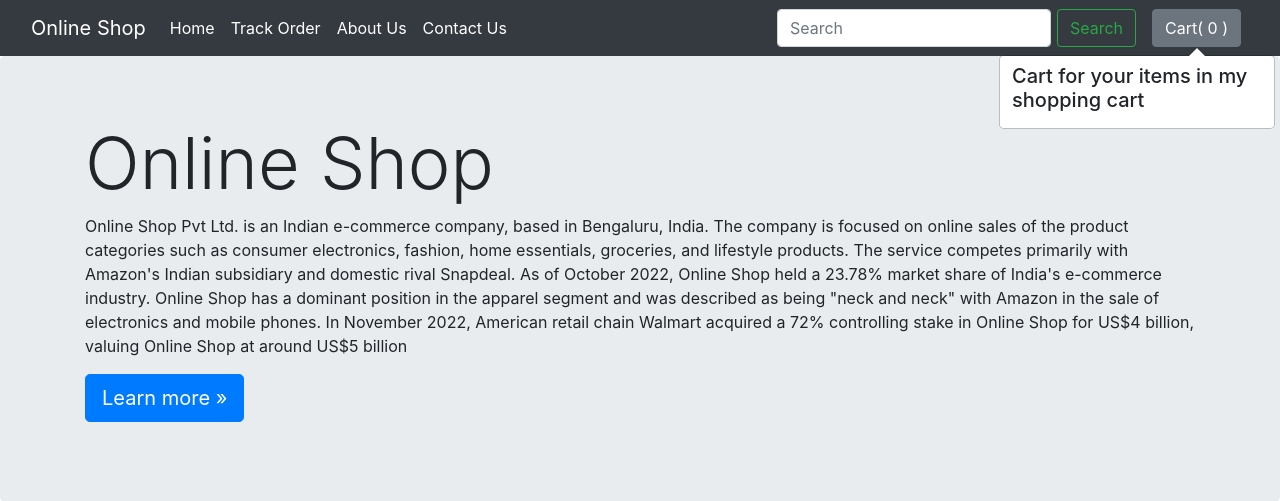
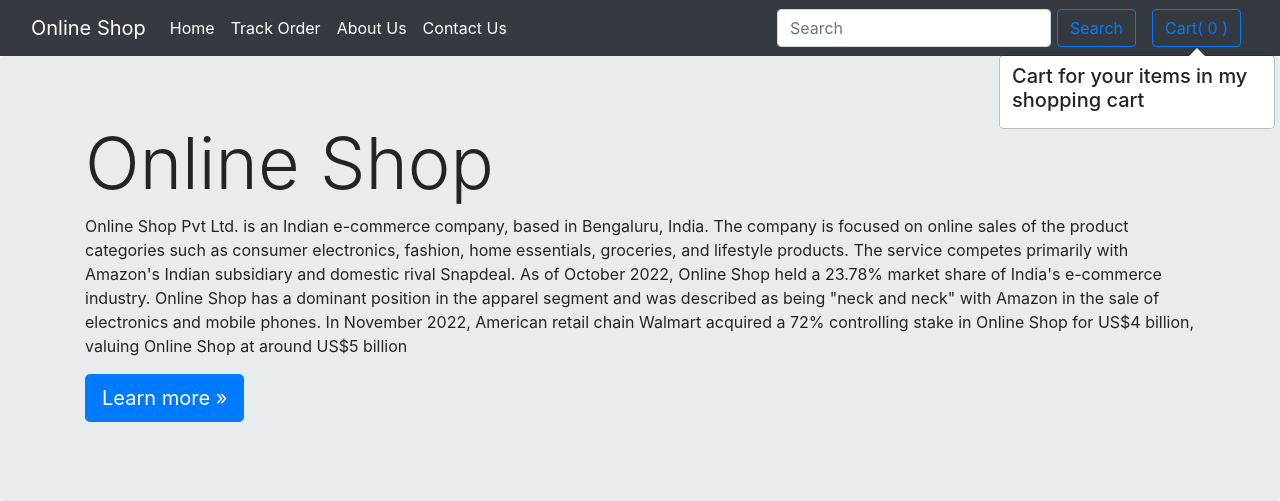
Before and after one commit to SumanKumarBhartiya/Online-Shop, a Django app: page /about/ in a window 1280 px wide. Shown: the top 501 px of the page. Run offline with Django 3.2, Linux system fonts and the light colour scheme; some libraries are stand-ins or nearby versions.

Commit message:
added bootstrap class for search and cart buttons

```diff
--- a/Shop/templates/shop/base.html
+++ b/Shop/templates/shop/base.html
@@ -43,11 +43,12 @@
                 <form class="d-flex navbar-nav me-auto  mb-2 mb-lg-0 mx-2" role="search" action="/search">
                     <input class="form-control me-2" type="search" placeholder="Search" aria-label="/search"
                         name="search">
-                    <button style="margin-left: 6px; " class="btn btn-outline-success" type="submit">Search</button>
+                    <button style="margin-left: 6px; " class="btn btn-outline-primary" type="submit">Search</button>
                 </form>
                 <span class="cartpopover">
-                    <button type="button" class="btn btn-secondary mx-2 cartpop" id="popcart" data-container="body"
-                        data-toggle="popover" data-placement="bottom" data-html="true" data-content="cart popover">
+                    <button type="button" class="btn btn-outline-primary mx-2 cartpop" id="popcart"
+                        data-container="body" data-toggle="popover" data-placement="bottom" data-html="true"
+                        data-content="cart popover">
                         Cart(<span id="cart"> 0 </span>)
                     </button></span>
             </div>
```
